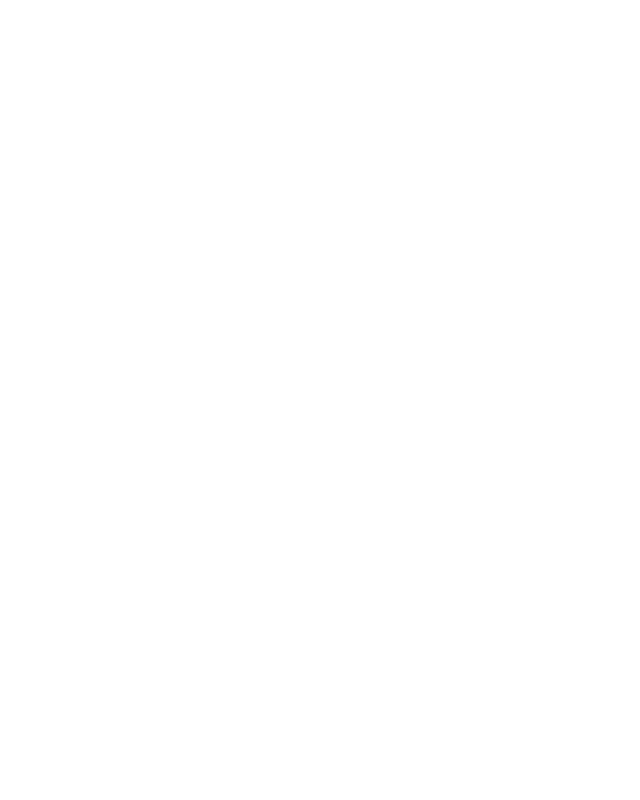
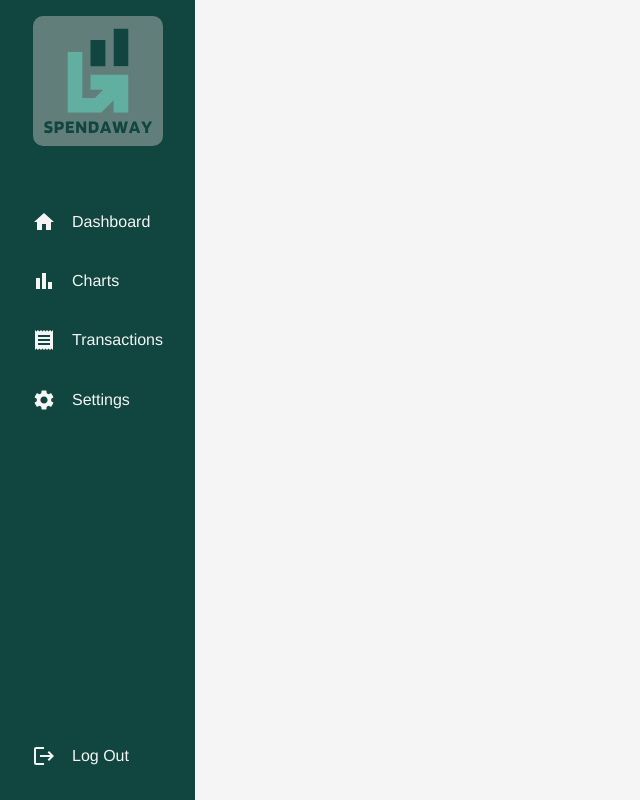
Before and after one commit to Danko2111/Spendaway, a React (Create React App) app: page /dashboard in a window 1280 px wide. Before the commit this address had no page. Shown: the whole page, without its empty margins (0-640 px from the left). Built offline with nearby package versions, Linux system fonts and the light colour scheme.

Commit message:
made minor style changes to home page. Began Dashboard layout. Completed layout and styling for NavBlock

```diff
--- a/src/App.jsx
+++ b/src/App.jsx
@@ -1,5 +1,6 @@
 import { BrowserRouter, Routes, Route } from "react-router-dom";
 import "./App.scss";
+import Dashboard from "./Pages/Dashboard/Dashboard";
 import Home from "./Pages/Home/Home";
 
 function App() {
@@ -9,6 +10,7 @@ function App() {
         <div className="app-body">
           <Routes>
             <Route path="/" element={<Home />}></Route>
+            <Route path="/dashboard" element={<Dashboard />}></Route>
           </Routes>
         </div>
       </BrowserRouter>
--- a/src/Components/AuthForm/AuthForm.jsx
+++ b/src/Components/AuthForm/AuthForm.jsx
@@ -2,14 +2,13 @@ import "./AuthForm.scss";
 import AccountCircleOutlinedIcon from "@mui/icons-material/AccountCircleOutlined";
 import LockOutlinedIcon from "@mui/icons-material/LockOutlined";
 import ErrorOutlineIcon from "@mui/icons-material/ErrorOutline";
-import { useEffect, useState } from "react";
+import { useState } from "react";
+import { useNavigate } from "react-router-dom";
 import md5 from "md5";
 import axios from "axios";
 
 const AuthForm = ({ bgState }) => {
   const [activeForm, setActiveForm] = useState("login");
-
-  useEffect(() => {}, [activeForm]);
 
   const handleLoginFormSwitch = () => {
     setErrClass("");
@@ -30,6 +29,8 @@ const AuthForm = ({ bgState }) => {
   const [passErrClass, setPassErrClass] = useState("");
   const [errClass, setErrClass] = useState("");
   const [newUserErrClass, setNewUserErrClass] = useState("");
+
+  const nav = useNavigate();
 
   const formSubmissionHandler = (e) => {
     e.preventDefault();
@@ -59,6 +60,7 @@ const AuthForm = ({ bgState }) => {
               setPassErrClass("");
               sessionStorage.setItem("token", res.data.token);
               alert("You are logged in!");
+              nav("/dashboard");
             }
           })
           .catch((err) => {
@@ -76,6 +78,9 @@ const AuthForm = ({ bgState }) => {
               setErrClass("");
               setNewUserErrClass("");
               alert("You have successfully created your account!");
+              e.target.pass.value = "";
+              e.target.username.value = "";
+              setActiveForm("Login");
             }
           })
           .catch((err) => console.log(`Internal server err ${err}`));
--- a/src/Components/AuthForm/AuthForm.scss
+++ b/src/Components/AuthForm/AuthForm.scss
@@ -120,5 +120,6 @@
         font-weight: 600;
         font-size: 1.2rem;
         border:none;
+        cursor: pointer;
     }
 }
--- /dev/null
+++ b/src/Components/NavBlock/NavBlock.jsx
@@ -0,0 +1,43 @@
+import HomeIcon from "@mui/icons-material/Home";
+import BarChartIcon from "@mui/icons-material/BarChart";
+import ReceiptIcon from "@mui/icons-material/Receipt";
+import LogoutIcon from "@mui/icons-material/Logout";
+import SettingsIcon from "@mui/icons-material/Settings";
+import Logo from "../../assets/images/Logo.svg";
+import "./NavBlock.scss";
+
+const NavBlock = () => {
+  return (
+    <div className="navblock">
+      <div className="navblock__logo-wrapper">
+        <img className="navblock-logo" alt="logo" src={Logo}></img>
+      </div>
+      <div className="navblock__links-wrapper">
+        <div className="navblock__link">
+          <HomeIcon />
+          <p className="navblock__link-text">Dashboard</p>
+        </div>
+        <div className="navblock__link">
+          <BarChartIcon />
+          <p className="navblock__link-text">Charts</p>
+        </div>
+        <div className="navblock__link">
+          <ReceiptIcon />
+          <p className="navblock__link-text">Transactions</p>
+        </div>
+        <div className="navblock__link">
+          <SettingsIcon />
+          <p className="navblock__link-text">Settings</p>
+        </div>
+      </div>
+      <div className="navblock__logout-button-wrapper">
+        <button className="navblock__logout-button">
+          <LogoutIcon />
+          Log Out
+        </button>
+      </div>
+    </div>
+  );
+};
+
+export default NavBlock;
--- /dev/null
+++ b/src/Components/NavBlock/NavBlock.scss
@@ -0,0 +1,62 @@
+@import "../../Styles/Partials/variables";
+@import "../../Styles/Partials/mixins";
+
+.navblock {
+    display: flex;
+    flex-direction: column;
+    justify-content: flex-start;
+    align-items: center;
+    background-color: $secondary-green;
+}
+
+.navblock__logo-wrapper {
+    width: 100%;
+    padding:1rem 2rem 2rem;
+    display: flex;
+    justify-content: center;
+    align-items: center;
+}
+.navblock-logo {
+    width: 130px;
+    height: 130px;
+    border-radius: 10px;
+    padding: 0.5rem;
+    background-color: #617e7b;
+}
+.navblock__links-wrapper {
+    padding: 2rem;
+    display: flex;
+    flex-direction: column;
+    justify-content: space-between;
+    align-items: flex-start;
+    gap: 2.2rem;
+}
+.navblock__link{
+    display: flex;
+    flex-wrap: nowrap;
+    justify-content: flex-start;
+    align-items: center;
+    gap: 1rem;
+    color: $main-white;
+    cursor: pointer;
+}
+.navblock__logout-button-wrapper{
+    width: 100%;
+    flex: 1;
+    padding: 2rem;
+    display: flex;
+    justify-content: flex-start;
+    align-items: flex-end;
+}
+.navblock__logout-button {
+    background-color: $secondary-green;
+    border: none;
+    display: flex;
+    flex-wrap: nowrap;
+    justify-content: flex-start;
+    align-items: center;
+    gap: 1rem;
+    color: $main-white;
+    font-size: inherit;
+    cursor: pointer;
+}
--- /dev/null
+++ b/src/Pages/Dashboard/Dashboard.jsx
@@ -0,0 +1,13 @@
+import NavBlock from "../../Components/NavBlock/NavBlock";
+import "./Dashboard.scss";
+
+const Dashboard = () => {
+  return (
+    <div className="dashboard-page">
+      <NavBlock />
+      <div className="dashboard__main-content"></div>
+    </div>
+  );
+};
+
+export default Dashboard;
--- /dev/null
+++ b/src/Pages/Dashboard/Dashboard.scss
@@ -0,0 +1,19 @@
+@import "../../Styles/Partials/variables";
+@import "../../Styles/Partials/mixins";
+
+.dashboard-page {
+    width: 100vw;
+    height: 100vh;
+    background-color: $main-white;
+    display: flex;
+}
+
+.dashboard__nav {
+    max-width: 250px;
+    flex:1;
+    background-color: $secondary-green;
+}
+
+.dashboard__main-content {
+    flex: 4;
+}
--- a/src/Pages/Home/Home.jsx
+++ b/src/Pages/Home/Home.jsx
@@ -1,5 +1,7 @@
 import { useState } from "react";
 import "./Home.scss";
+import Logo from "../../assets/images/Logo.svg";
+import smallLogo from "../../assets/images/smallLogo.svg";
 import AuthForm from "../../Components/AuthForm/AuthForm";
 
 const Home = () => {
@@ -11,18 +13,22 @@ const Home = () => {
 
   return (
     <div className="home-page">
-      <div className={`bg${bgState}`} onClick={(e) => handleContinueClick(e)}>
+      <div className={`bg${bgState}`}>
         <div className="bg__circle1">
           <div className="bg__circle2">
             <div className="bg__circle3">
-              <div className={`bg__circle3-textwrapper${bgState}`}>
+              <div
+                className={`bg__circle3-textwrapper${bgState}`}
+                onClick={(e) => handleContinueClick(e)}
+              >
                 <h2 className="bg__circle3-title">welcome to</h2>
-                <h1 className="bg__circle3-title--main">spendaway</h1>
+                <img className="bg__circle3-title--main" src={Logo}></img>
               </div>
             </div>
           </div>
         </div>
       </div>
+      <img className={`bg__icon${bgState}`} alt="icon" src={smallLogo}></img>
       <AuthForm bgState={bgState} />
     </div>
   );
--- a/src/Pages/Home/Home.scss
+++ b/src/Pages/Home/Home.scss
@@ -97,22 +97,53 @@
             flex-direction: column;
             justify-content: center;
             align-items: center;
+            background-color: #617e7b;
+            border-radius: 50%;
+            width: 80%;
+            height: 80%;
+            padding: 6rem;
             opacity: 1;
-            transition: 1s ease-in-out;
+            &:hover {
+                outline: 2px solid $secondary-green;
+            }
             &--after {
             user-select: none;
             display: flex;
             flex-direction: column;
             justify-content: center;
             align-items: center;
+            background-color: #617e7b;
+            border-radius: 50%;
+            width: 80%;
+            height: 80%;
+            padding: 6rem;
             opacity: 0;
-                transition: 1s ease-in-out;
+            transition: 0.75s ease-in-out;
             }
         }
+        &-title {
+            padding: 1rem 0;
+        }
         &-title--main{
+            flex:1;
             color: $secondary-green;
-            margin: 1rem 0 4rem;
-            font-size: 4rem;
+            width: 70%;
         }
     }
+    &__icon {
+    opacity: 0;
+    transition: 0.35s ease-in;
+    transition-delay: 1s;
+        &--after {
+            opacity: 1;
+            width: 80px;
+            height: 80px;
+            position: absolute;
+            top: 4%;
+            left: 2%;
+            transition: 0.35s ease-in;
+            transition-delay: 0.5s;
         }
+    }
+
+}
--- a/src/Styles/Partials/_variables.scss
+++ b/src/Styles/Partials/_variables.scss
@@ -1,5 +1,5 @@
-$main-green:  rgb(97, 175, 161) ;
+$main-green:  #61afa1 ;
 $homepage-alt-green1: rgb(106, 195, 178);
 $homepage-alt-green2: rgb(136, 206, 193);
-$secondary-green: rgb(10, 70, 110);
+$secondary-green: #10463f;
 $main-white: whitesmoke;
```
Also changed, not shown: src/assets/images/Logo.svg (added), src/assets/images/smallLogo.svg (added). Lines whose indentation alone changed are shown as unchanged.
